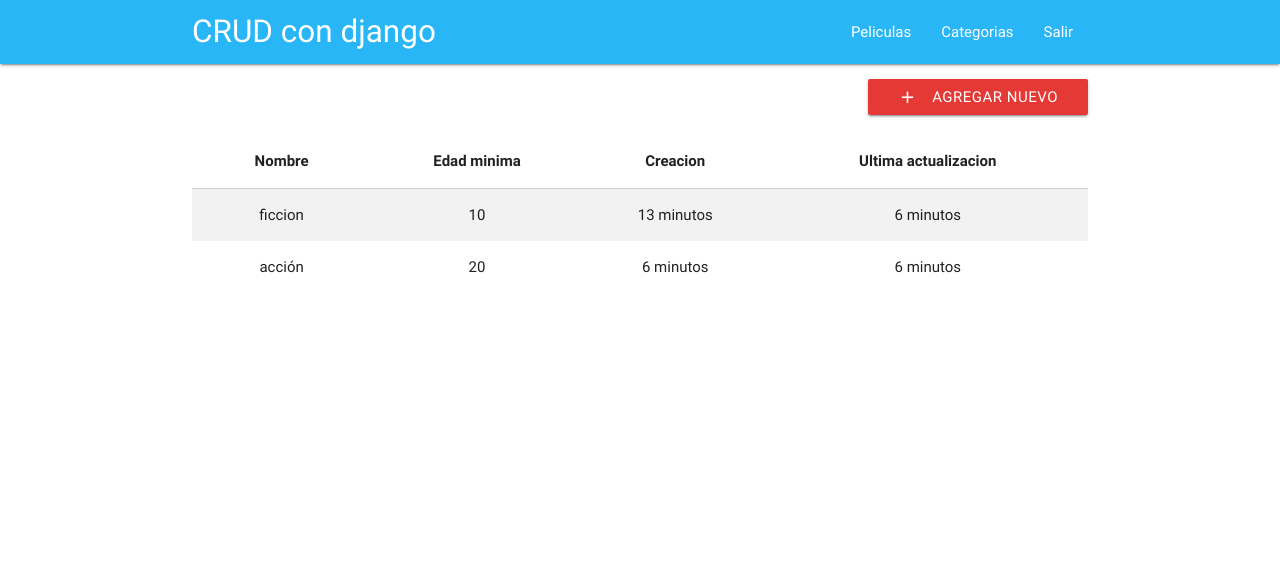
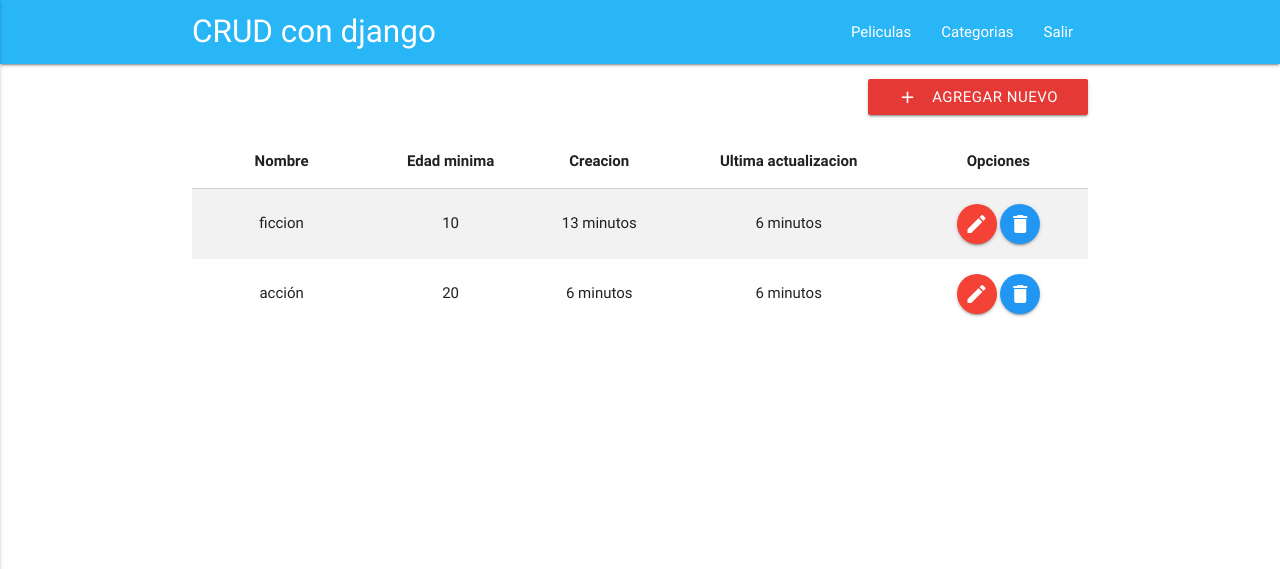
Before and after one commit to mfernpoo/simple-crud-django-master, a Django app: page /categorias/ in a window 1280 px wide. Shown: the top 569 px of the page. Run offline with Django 3.2, Linux system fonts and the light colour scheme; a user stored in the database is signed in; data comes from the database, SQL or seed files in the repository; both versions use the stored data as it was after the commit; some libraries are stand-ins or nearby versions.

Commit message:
segundo commit

```diff
--- a/apps/movies/forms.py
+++ b/apps/movies/forms.py
@@ -1,5 +1,5 @@
 from django import forms
-from .models import Movies
+from .models import Movies, Categories
 
 
 class MoviesForm(forms.ModelForm):
@@ -7,6 +7,10 @@ class MoviesForm(forms.ModelForm):
         model = Movies
         fields = '__all__'
 
+class CategoriesForm(forms.ModelForm):
+    class Meta:
+        model = Categories
+        fields = '__all__'
 
 class LoginForm(forms.Form):
     username = forms.CharField(label='Usuario')
--- a/apps/movies/templates/movies/category/category_list.html
+++ b/apps/movies/templates/movies/category/category_list.html
@@ -20,6 +20,7 @@
                         <th>Edad minima</th>
                         <th>Creacion</th>
                         <th>Ultima actualizacion</th>
+                        <th>Opciones</th>
                     </tr>
                     </thead>
                     <tbody>
@@ -29,6 +30,12 @@
                             <td>{{ category_item.minimum_age }}</td>
                             <td>{{ category_item.created | timesince }}</td>
                             <td>{{ category_item.updated | timesince }}</td>
+                            <td width="20%">
+                                <a class="btn-floating btn-small waves-effect waves-light red"
+                                    href="{% url 'movies:category-edit' pk=category_item.pk %}"><i class="material-icons">edit</i></a>
+                                <a class="btn-floating btn-small waves-effect waves-light blue"
+                                    href="{% url 'movies:category-delete' pk=category_item.pk %}"><i class="material-icons">delete</i></a>
+                            </td>
                         </tr>
                     {% endfor %}
                     </tbody>
--- a/apps/movies/templates/movies/fragments/base.html
+++ b/apps/movies/templates/movies/fragments/base.html
@@ -9,12 +9,6 @@
     <link rel="stylesheet" href="https://cdnjs.cloudflare.com/ajax/libs/materialize/0.100.2/css/materialize.min.css">
     <meta name="viewport"
           content="width=device-width, user-scalable=no, initial-scale=1.0, maximum-scale=1.0, minimum-scale=1.0">
-
-    <style>
-        .errorlist {
-            color: #F44336 !important;
-        }
-    </style>
 </head>
 <body>
 <nav class="light-blue lighten-1" role="navigation">
@@ -48,16 +42,18 @@
 
 <script>
     $(document).ready(function () {
+        // Initialize side navigation
+        $(".button-collapse").sideNav();
         $('select').material_select();
 
-         $('.datepicker').pickadate({
-            selectMonths: true, // Creates a dropdown to control month
-            selectYears: 15, // Creates a dropdown of 15 years to control year,
+        $('.datepicker').pickadate({
+            selectMonths: true,
+            selectYears: 15,
             today: 'Today',
             clear: 'Clear',
             close: 'Ok',
-            closeOnSelect: false // Close upon selecting a date,
-          });
+            closeOnSelect: false
+        });
     });
 </script>
 
--- a/apps/movies/urls.py
+++ b/apps/movies/urls.py
@@ -11,12 +11,19 @@ movies_patterns = [
     url(r'^(?P<pk>[0-9]+)/$', views.movie_detail, name='movies-detail'),
     url(r'^crear/$', views.movie_create, name='movies-create'),
     url(r'^(?P<pk>[0-9]+)/editar/$', views.movie_update, name='movies-edit'),
-    url(r'^(?P<pk>[0-9]+)/eliminar/$', views.movie_delete, name='movies-delete')
+    url(r'^(?P<pk>[0-9]+)/eliminar/$', views.movie_delete, name='movies-delete'),
+    url(r'^crear-categoria/$', views.category_create, name='category-create'),
+]
+
+categories_patterns = [
+    url(r'^(?P<pk>[0-9]+)/editar/$', views.category_update, name='category-edit'),
+    url(r'^(?P<pk>[0-9]+)/eliminar/$', views.category_delete, name='category-delete')
 ]
 
 urlpatterns = [
     url(r'^$', views.log_in, name='log-in'),
     url(r'^log-out/$', views.log_out, name='log-out'),
     url(r'^categorias/$', views.category_list, name='category-list'),
+    url(r'^categorias/', include(categories_patterns)),
     url(r'^peliculas/', include(movies_patterns))
 ] + static(settings.MEDIA_URL, document_root=settings.MEDIA_ROOT)
--- a/apps/movies/views.py
+++ b/apps/movies/views.py
@@ -1,9 +1,9 @@
 from django.contrib.auth.decorators import login_required
 from django.http import Http404
-from django.shortcuts import render, redirect, get_object_or_404
+from django.shortcuts import render, redirect
 from django.contrib.auth import authenticate, login, logout
 from .models import Movies, Categories
-from .forms import MoviesForm, LoginForm
+from .forms import MoviesForm, LoginForm, CategoriesForm
 
 
 # Create your views here.
@@ -125,3 +125,23 @@ def category_create(request, **kwargs):
         # redirigir a una nueva URL
         return redirect('movies:category-list')
     return render(request, 'movies/form.html', {'form': form})
+
+@login_required
+def category_delete(request, **kwargs):
+    category = Categories.objects.get(pk=kwargs.get('pk'))
+    category.delete()
+    return redirect('movies:category-list')
+
+@login_required
+def category_update(request, **kwargs):
+    # recuperamos el objeto a actualizar
+    category = Categories.objects.get(pk=kwargs.get('pk'))
+    # inicializamos el formulario con el objeto recuperado
+    form = CategoriesForm(
+        request.POST or None,
+        instance=category
+    )
+    if request.POST and form.is_valid():
+        form.save()
+        return redirect('movies:category-list')
+    return render(request, 'movies/form.html', {'form': form})
```
Also changed, not shown: db.sqlite3.
